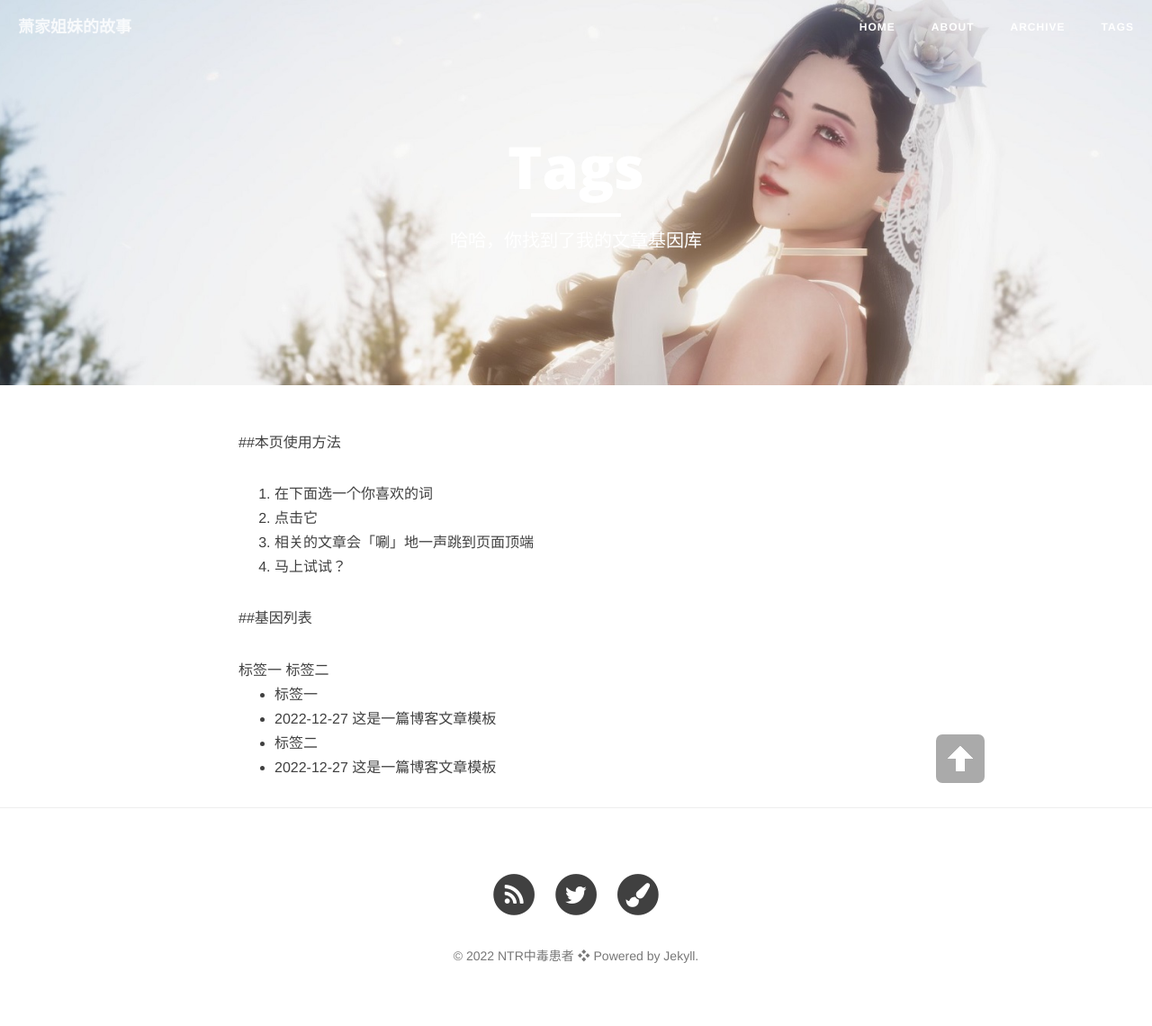
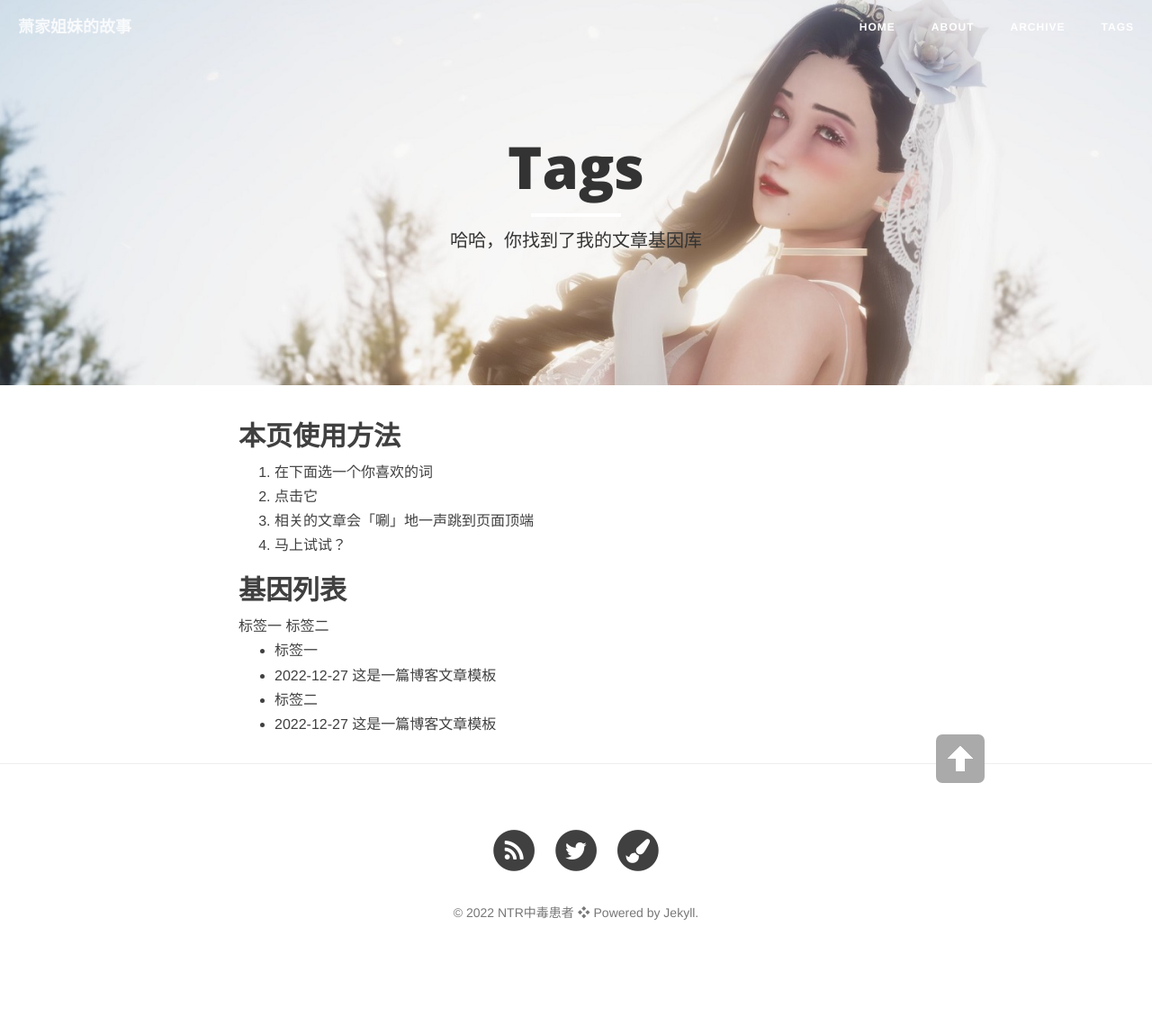
Before and after one commit to lyfllrr/lyfllrr.github.io, a Jekyll site: the page built from tags.md, in a window 1280 px wide. Shown: the whole page at 90% size. Built offline with Jekyll 4.4.1, drawn with Linux system fonts in a browser that asks for light colours; nearby versions of some CDN libraries; library files that are not in the unit come from our copies; after the commit the page ends 1091 px from its top, so only the background shows below that.

Commit message:
fixed pixiv url and added highlight for header

```diff
--- a/_includes/footer.html
+++ b/_includes/footer.html
@@ -26,7 +26,7 @@
 
                     {% if site.pixiv_username %}
                     <li>
-                        <a href="https://www.pixiv.net/users/{{ site.github_username }}">
+                        <a href="https://www.pixiv.net/users/{{ site.pixiv_username }}">
                             <span class="fa-stack fa-lg">
                                 <i class="fa fa-circle fa-stack-2x"></i>
                                 <i class="fa fa-paint-brush fa-stack-1x fa-inverse"></i>
--- a/_includes/nav.html
+++ b/_includes/nav.html
@@ -2,25 +2,25 @@
 <nav class="navbar navbar-default navbar-custom navbar-fixed-top">
     <div class="container-fluid">
         <!-- Brand and toggle get grouped for better mobile display -->
-        <div class="navbar-header page-scroll">
+        <div class="navbar-header page-scroll highlight">
             <button type="button" class="navbar-toggle" data-toggle="collapse" data-target="#bs-example-navbar-collapse-1">
                 <span class="sr-only">Toggle navigation</span>
                 <span class="icon-bar"></span>
                 <span class="icon-bar"></span>
                 <span class="icon-bar"></span>
             </button>
-            <a class="navbar-brand highlight n" href="{{ site.baseurl }}/">{{ site.title }}</a>
+            <a class="navbar-brand n" href="{{ site.baseurl }}/">{{ site.title }}</a>
         </div>
 
         <!-- Collect the nav links, forms, and other content for toggling -->
         <div class="collapse navbar-collapse" id="bs-example-navbar-collapse-1">
-            <ul class="nav navbar-nav navbar-right highlight n">
+            <ul class="nav navbar-nav navbar-right highlight">
                 <li>
-                    <a href="{{ site.baseurl }}/">Home</a>
+                    <a class="n" href="{{ site.baseurl }}/">Home</a>
                 </li>
                 {% for page in site.pages %}{% if page.title %}
                 <li>
-                    <a href="{{ page.url | prepend: site.baseurl }}">{{ page.title }}</a>
+                    <a class="n" href="{{ page.url | prepend: site.baseurl }}">{{ page.title }}</a>
                 </li>
                 {% endif %}{% endfor %}
             </ul>
--- a/_layouts/page.html
+++ b/_layouts/page.html
@@ -7,10 +7,10 @@
     <div class="container">
         <div class="row">
             <div class="col-lg-8 col-lg-offset-2 col-md-10 col-md-offset-1">
-                <div class="site-heading">
-                    <h1>{% if page.title %}{{ page.title }}{% else %}{{ site.title }}{% endif %}</h1>
-                    <hr class="small">
-                    <span class="subheading">{{ page.description }}</span>
+                <div class="site-heading highlight">
+                    <h1 class="n">{% if page.title %}{{ page.title }}{% else %}{{ site.title }}{% endif %}</h1>
+                    <hr class="small n">
+                    <span class="subheading n">{{ page.description }}</span>
                 </div>
             </div>
         </div>
--- a/tags.md
+++ b/tags.md
@@ -5,14 +5,14 @@
 header-img: "img/navi.jpg"
 ---
 
-##本页使用方法
+## 本页使用方法
 
 1. 在下面选一个你喜欢的词
 2. 点击它
 3. 相关的文章会「唰」地一声跳到页面顶端
 4. 马上试试？
 
-##基因列表
+## 基因列表
 
 <div id='tag_cloud'>
 {% for tag in site.tags %}
```
Also changed, not shown: img/favicon.ico.
